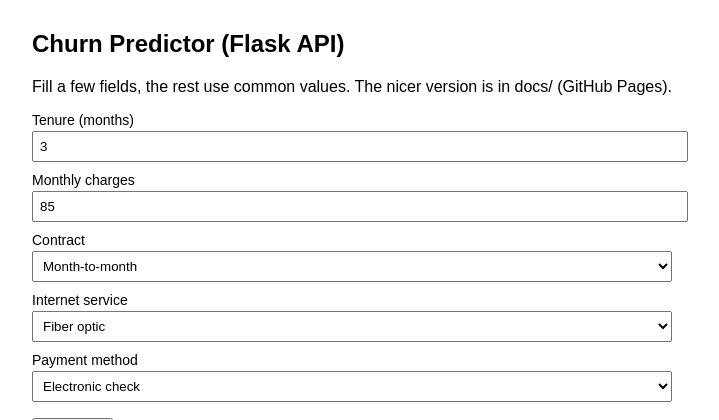
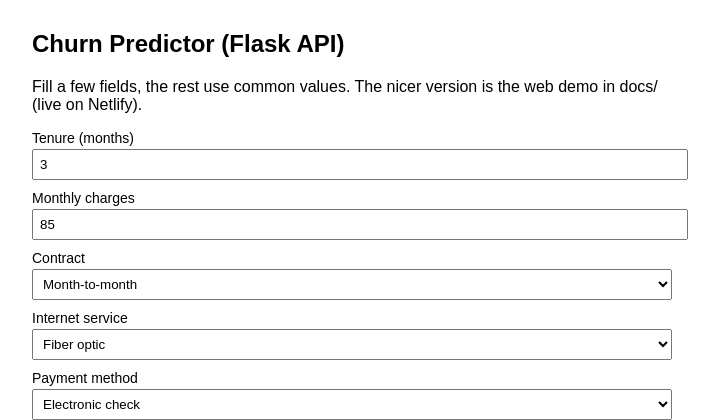
Before and after one commit to Tejdeep-67/customer-churn-prediction, a Flask app: page / in a window 1280 px wide. Shown: the top 420 px of the page, without its empty margins (288-1007 px from the left). Run offline with Flask 3, Linux system fonts and the light colour scheme.

Commit message:
add netlify config

```diff
--- a/templates/index.html
+++ b/templates/index.html
@@ -14,7 +14,7 @@
 </head>
 <body>
   <h2>Churn Predictor (Flask API)</h2>
-  <p>Fill a few fields, the rest use common values. The nicer version is in docs/ (GitHub Pages).</p>
+  <p>Fill a few fields, the rest use common values. The nicer version is the web demo in docs/ (live on Netlify).</p>
 
   <label>Tenure (months) <input id="tenure" type="number" value="3" min="0"></label>
   <label>Monthly charges <input id="MonthlyCharges" type="number" value="85" min="0"></label>
```
Also changed, not shown: netlify.toml (added), 1 other file.
